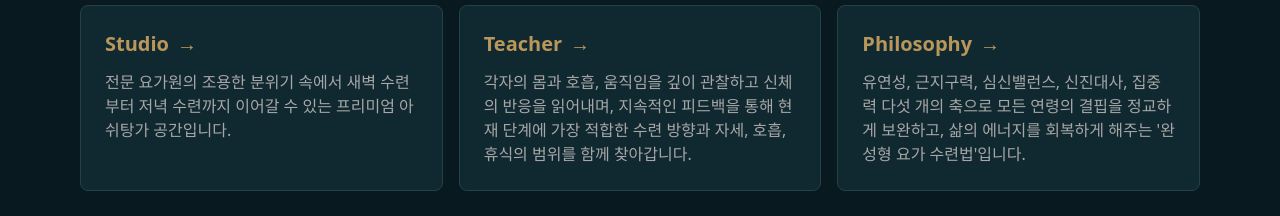
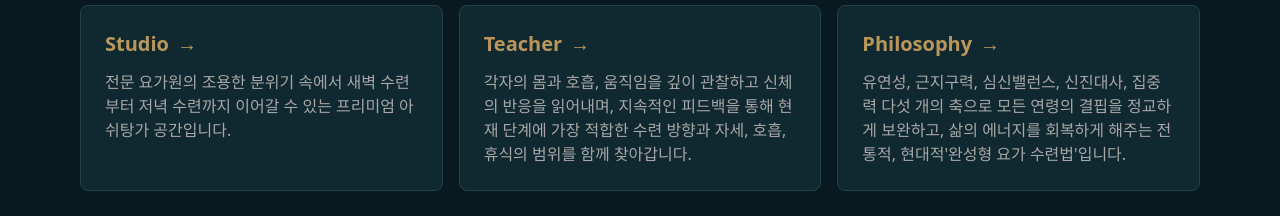
Before and after one commit to Andrea3004/ashtanga-web, a Next.js app: page /about in a window 1280 px wide. Shown: the part 566-782 px from the top of the page. Built offline with nearby package versions, Linux system fonts and the light colour scheme; no server answers.

Commit message:
docs: refine teacher philosophy content on about page

```diff
--- a/src/app/about/page.tsx
+++ b/src/app/about/page.tsx
@@ -16,7 +16,7 @@ const aboutCards = [
   },
   {
     title: "Philosophy",
-    body: "유연성, 근지구력, 심신밸런스, 신진대사, 집중력 다섯 개의 축으로 모든 연령의 결핍을 정교하게 보완하고, 삶의 에너지를 회복하게 해주는 '완성형 요가 수련법'입니다. ",
+    body: "유연성, 근지구력, 심신밸런스, 신진대사, 집중력 다섯 개의 축으로 모든 연령의 결핍을 정교하게 보완하고, 삶의 에너지를 회복하게 해주는 전통적, 현대적'완성형 요가 수련법'입니다. ",
     href: "/about/philosophy"
   }
 ];
```
